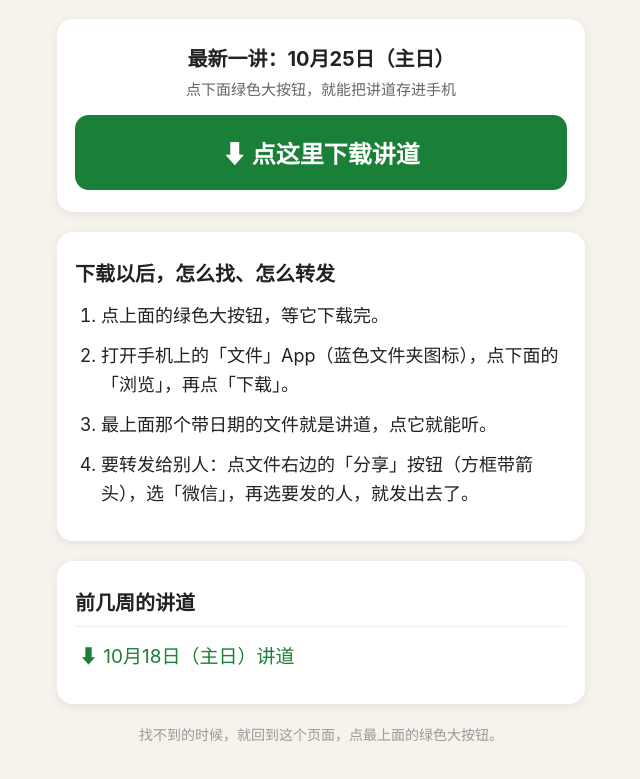
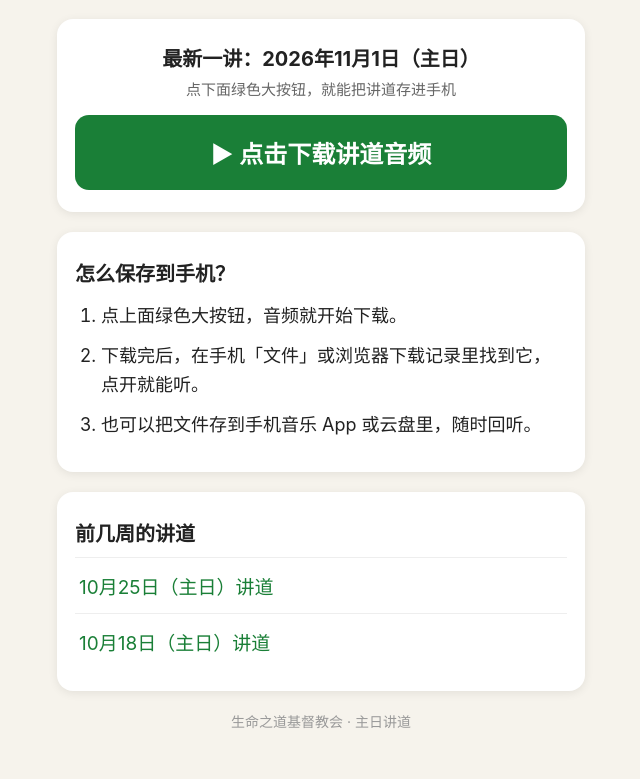
Before and after one commit to lukehewy/sermon-audio, a plain HTML site: page index.html in a window 1280 px wide. Shown: the part 91-870 px from the top of the page, without its empty margins (319-959 px from the left). Drawn offline with Linux system fonts and the light colour scheme.

Commit message:
Update latest sermon to 2026-11-01
Updated sermon details and download instructions in index.html.

```diff
--- a/index.html
+++ b/index.html
@@ -5,55 +5,50 @@
 <meta name="viewport" content="width=device-width, initial-scale=1.0, viewport-fit=cover">
 <title>主日讲道 · 生命之道基督教会</title>
 <style>
-  * { box-sizing: border-box; -webkit-tap-highlight-color: transparent; }
-  body { margin:0; font-family: -apple-system, "PingFang SC", "Microsoft YaHei", sans-serif; background:#f6f3ec; color:#222; }
-  .wrap { max-width: 560px; margin: 0 auto; padding: 20px 16px 40px; }
-  h1 { font-size: 24px; text-align:center; margin: 10px 0 2px; }
-  .sub { text-align:center; color:#777; font-size:15px; margin-bottom: 22px; }
-  .card { background:#fff; border-radius:16px; padding:22px 18px; box-shadow:0 2px 10px rgba(0,0,0,.08); margin-bottom:20px; }
-  .date { font-size:20px; font-weight:700; text-align:center; margin: 2px 0 6px; }
-  .note { text-align:center; color:#666; font-size:15px; margin-bottom:16px; }
-  .bigbtn { display:block; text-align:center; background:#1a7f37; color:#fff; font-size:24px; font-weight:700;
-            padding:20px 10px; border-radius:14px; text-decoration:none; }
-  .bigbtn:active { background:#146c2e; }
-  .steps { font-size:18px; line-height:1.65; }
-  .steps h2 { font-size:20px; margin: 4px 0 10px; }
-  .steps ol { margin:0; padding-left: 26px; }
-  .steps li { margin-bottom: 10px; }
-  .old h2 { font-size:20px; margin: 4px 0 10px; }
-  .old a { display:block; font-size:19px; color:#1a7f37; text-decoration:none; padding:14px 4px; border-top:1px solid #eee; }
-  .foot { text-align:center; color:#999; font-size:14px; margin-top: 8px; }
+*{box-sizing:border-box;-webkit-tap-highlight-color:transparent;}
+body{margin:0;font-family:-apple-system,"PingFang SC","Microsoft YaHei",sans-serif;background:#f6f3ec;color:#222;}
+.wrap{max-width:560px;margin:0 auto;padding:20px 16px 40px;}
+h1{font-size:24px;text-align:center;margin:10px 0 2px;}
+.sub{text-align:center;color:#777;font-size:15px;margin-bottom:22px;}
+.card{background:#fff;border-radius:16px;padding:22px 18px;box-shadow:0 2px 10px rgba(0,0,0,.08);margin-bottom:20px;}
+.date{font-size:20px;font-weight:700;text-align:center;margin:2px 0 6px;}
+.note{text-align:center;color:#666;font-size:15px;margin-bottom:16px;}
+.bigbtn{display:block;text-align:center;background:#1a7f37;color:#fff;font-size:24px;font-weight:700;
+padding:20px 10px;border-radius:14px;text-decoration:none;}
+.bigbtn:active{background:#146c2e;}
+.steps{font-size:18px;line-height:1.65;}
+.steps h2{font-size:20px;margin:4px 0 10px;}
+.steps ol{margin:0;padding-left:26px;}
+.steps li{margin-bottom:10px;}
+.old h2{font-size:20px;margin:4px 0 10px;}
+.old a{display:block;font-size:19px;color:#1a7f37;text-decoration:none;padding:14px 4px;border-top:1px solid #eee;}
+.foot{text-align:center;color:#999;font-size:14px;margin-top:8px;}
 </style>
 </head>
 <body>
 <div class="wrap">
 <h1>主日讲道</h1>
 <div class="sub">生命之道基督教会 · 每周一上午更新</div>
-
 <div class="card">
-    <div class="date">最新一讲：10月25日（主日）</div>
+<div class="date">最新一讲：2026年11月1日（主日）</div>
 <div class="note">点下面绿色大按钮，就能把讲道存进手机</div>
 <!-- LATEST_LINK -->
-    <a class="bigbtn" href="https://github.com/lukehewy/sermon-audio/releases/download/2026-10-25/sermon-2026-10-25.mp3">⬇ 点这里下载讲道</a>
+<a class="bigbtn" href="https://github.com/lukehewy/sermon-audio/releases/download/2026-11-01/sermon-2026-11-01.mp3">▶ 点击下载讲道音频</a>
 </div>
-
 <div class="card steps">
-    <h2>下载以后，怎么找、怎么转发</h2>
+<h2>怎么保存到手机？</h2>
 <ol>
-      <li>点上面的绿色大按钮，等它下载完。</li>
-      <li>打开手机上的「文件」App（蓝色文件夹图标），点下面的「浏览」，再点「下载」。</li>
-      <li>最上面那个带日期的文件就是讲道，点它就能听。</li>
-      <li>要转发给别人：点文件右边的「分享」按钮（方框带箭头），选「微信」，再选要发的人，就发出去了。</li>
+<li>点上面绿色大按钮，音频就开始下载。</li>
+<li>下载完后，在手机「文件」或浏览器下载记录里找到它，点开就能听。</li>
+<li>也可以把文件存到手机音乐 App 或云盘里，随时回听。</li>
 </ol>
 </div>
-
 <div class="card old">
 <h2>前几周的讲道</h2>
-    <!-- OLD_LINKS -->
-    <a href="https://github.com/lukehewy/sermon-audio/releases/download/2026-10-18/sermon-2026-10-18.mp3">⬇ 10月18日（主日）讲道</a>
+<a href="https://github.com/lukehewy/sermon-audio/releases/download/2026-10-25/sermon-2026-10-25.mp3">10月25日（主日）讲道</a>
+<a href="https://github.com/lukehewy/sermon-audio/releases/download/2026-10-18/sermon-2026-10-18.mp3">10月18日（主日）讲道</a>
 </div>
-
-  <div class="foot">找不到的时候，就回到这个页面，点最上面的绿色大按钮。</div>
+<div class="foot">生命之道基督教会 · 主日讲道</div>
 </div>
 </body>
 </html>
```
Lines whose indentation alone changed are shown as unchanged.
